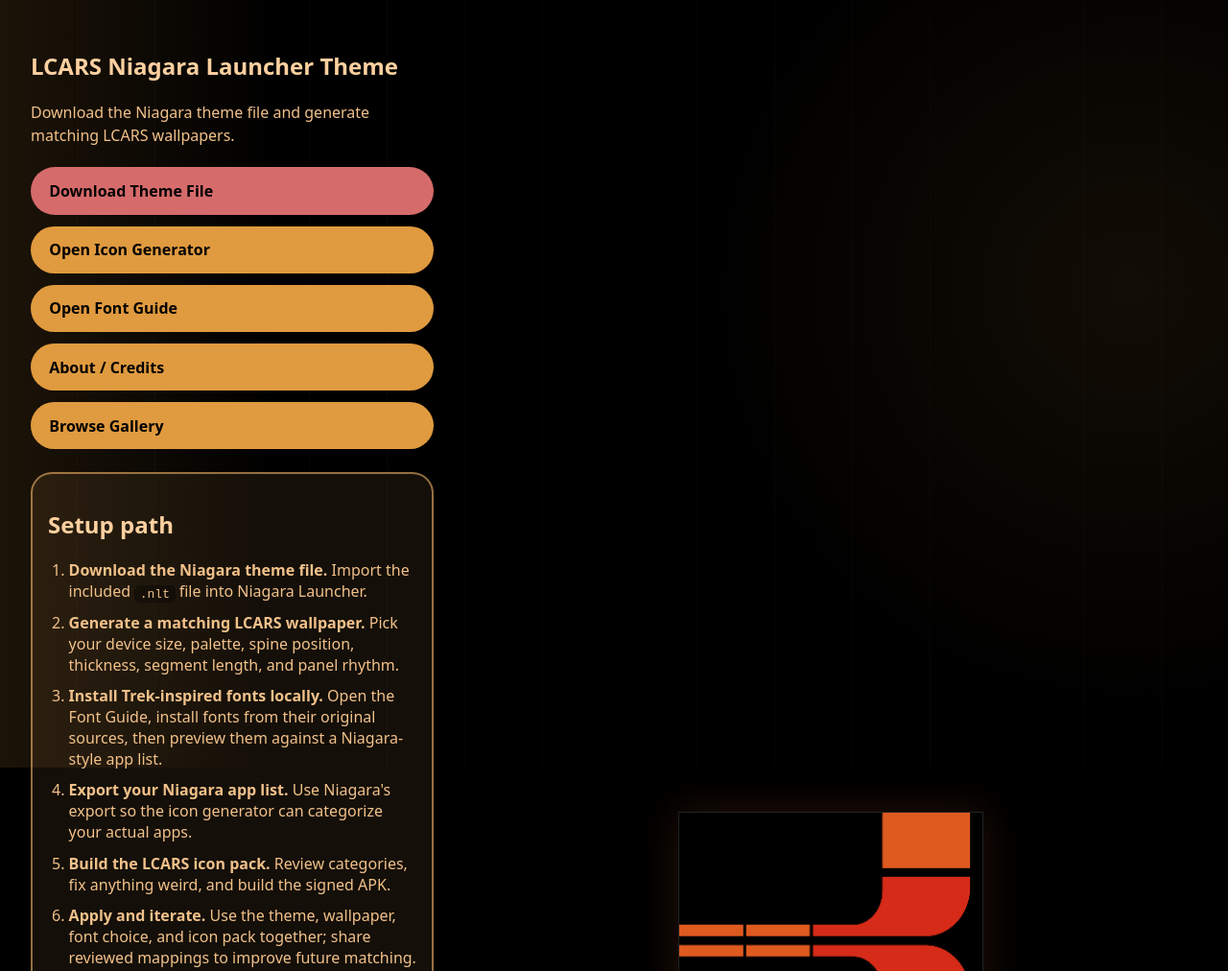
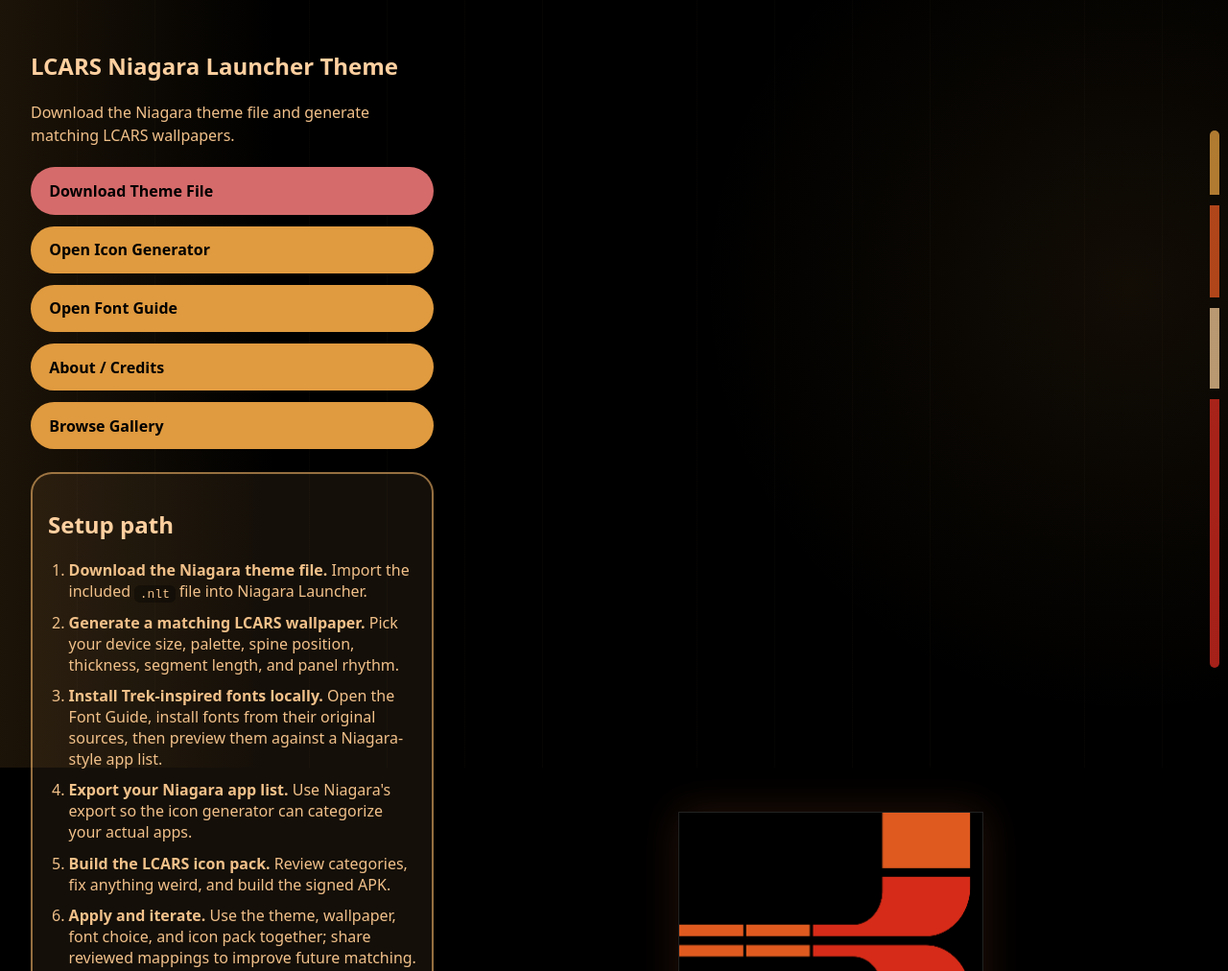
Before and after one commit to Yearbook-enzyme/LCARS-Star-Trek-Niagara-Launcher-Theme, a website: page docs/index.html in a window 1280 px wide. Shown: the top 1012 px of the page at 96% size. Drawn offline with Linux system fonts and the light colour scheme.

Commit message:
Fix LCARS page rail placement

```diff
--- a/docs/ui-polish.css
+++ b/docs/ui-polish.css
@@ -81,21 +81,13 @@ body::before {
 }
 
 @media (min-width: 900px) {
-  main,
-  .page,
-  .container {
-    position: relative;
-  }
-
-  main::after,
-  .page::after,
-  .container::after {
+  body::after {
     content: "";
-    position: absolute;
-    top: 0;
-    right: -1.2rem;
+    position: fixed;
+    top: 8.5rem;
+    right: 0.55rem;
     width: 0.65rem;
-    height: min(100%, 38rem);
+    height: min(70vh, 38rem);
     border-radius: 0.5rem;
     background:
       linear-gradient(var(--lcars-gold) 0 12%, transparent 12% 14%,
@@ -103,6 +95,8 @@ body::before {
       var(--lcars-cream) 33% 48%, transparent 48% 50%,
       var(--lcars-red) 50% 100%);
     opacity: 0.75;
+    pointer-events: none;
+    z-index: 20;
   }
 }
 
```
